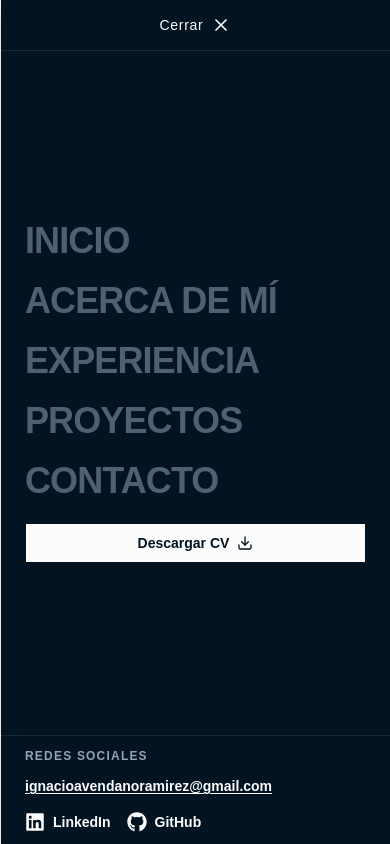
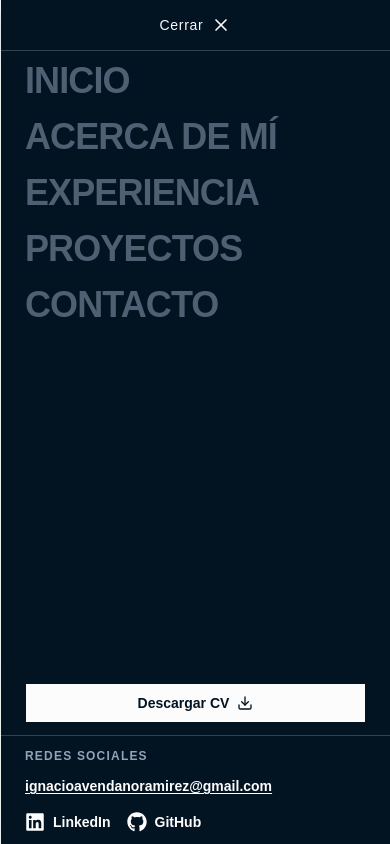
Before and after one commit to ignacioavendanor/ignacioavendanor.github.io, a React (Vite) app: page / in a window 390 px wide. Both pictures are taken after a click on the button "Menú". Shown: the top 844 px of the page. Built offline with nearby package versions, Linux system fonts and the light colour scheme; no server answers.

Commit message:
refactor: enhance Sidebar layout and styling for improved responsiveness and consistency

```diff
--- a/src/components/layouts/navigation/Sidebar.tsx
+++ b/src/components/layouts/navigation/Sidebar.tsx
@@ -27,14 +27,14 @@ export function Sidebar() {
         </Button>
       </div>
 
-      <Separator />
+      <Separator className="bg-primary-foreground/20" />
 
       {/* Nav items */}
       <nav
         aria-label={t('menu.title')}
-        className="flex grow flex-col justify-center px-6 sm:px-10 lg:px-14 py-2 sm:py-3 min-h-0"
+        className="flex min-h-0 flex-1 flex-col justify-between overflow-hidden px-6 py-3 sm:px-10 sm:py-4 lg:px-14"
       >
-        <ul className="flex flex-col gap-6 sm:gap-7 lg:gap-8 m-0 p-0 list-none">
+        <ul className="m-0 flex flex-col gap-5 p-0 list-none sm:gap-6 lg:gap-4 xl:gap-6">
           {navigationItems.map((item) => {
             const isActive = activeSection === item.id
 
@@ -44,7 +44,7 @@ export function Sidebar() {
                   href={`#${item.id}`}
                   onClick={closeMenu}
                   className={cn(
-                    'text-4xl sm:text-4xl lg:text-4xl font-black uppercase tracking-tight transition-colors w-fit block leading-none',
+                    'text-4xl sm:text-4xl lg:text-3xl xl:text-4xl font-black uppercase tracking-tight transition-colors w-fit block leading-none',
                     isActive
                       ? 'text-primary'
                       : 'text-muted-foreground hover:text-primary-foreground',
@@ -57,12 +57,12 @@ export function Sidebar() {
           })}
         </ul>
 
-        <div className="pt-6 sm:pt-7 shrink-0 *:w-full">
+        <div className="shrink-0 *:w-full">
           <DownloadCVButton />
         </div>
       </nav>
 
-      <Separator />
+      <Separator className="bg-primary-foreground/20" />
 
       {/* Footer */}
       <div className="flex shrink-0 flex-col gap-3 px-6 sm:px-10 lg:px-14 py-3 sm:py-4">
--- a/src/components/ui/sheet.tsx
+++ b/src/components/ui/sheet.tsx
@@ -51,7 +51,7 @@ function SheetContent({
         data-slot="sheet-content"
         data-side={side}
         className={cn(
-          'fixed z-50 flex flex-col gap-4 bg-popover bg-clip-padding text-sm text-popover-foreground shadow-lg transition duration-200 ease-in-out data-ending-style:opacity-0 data-starting-style:opacity-0 data-[side=bottom]:inset-x-0 data-[side=bottom]:bottom-0 data-[side=bottom]:h-auto data-[side=bottom]:border-t data-[side=bottom]:data-ending-style:translate-y-10 data-[side=bottom]:data-starting-style:translate-y-10 data-[side=left]:inset-y-0 data-[side=left]:left-0 data-[side=left]:h-full data-[side=left]:w-full data-[side=left]:border-r data-[side=left]:data-ending-style:translate-x-10 data-[side=left]:data-starting-style:translate-x-10 data-[side=right]:inset-y-0 data-[side=right]:right-0 data-[side=right]:h-full data-[side=right]:w-full data-[side=right]:border-l data-[side=right]:data-ending-style:translate-x-10 data-[side=right]:data-starting-style:translate-x-10 data-[side=top]:inset-x-0 data-[side=top]:top-0 data-[side=top]:h-auto data-[side=top]:border-b data-[side=top]:data-ending-style:translate-y-10 data-[side=top]:data-starting-style:translate-y-10 data-[side=left]:md:max-w-md data-[side=right]:lg:max-w-none data-[side=right]:lg:w-1/3',
+          'fixed z-50 flex flex-col gap-4 bg-popover bg-clip-padding text-sm text-popover-foreground shadow-lg transition duration-200 ease-in-out data-ending-style:opacity-0 data-starting-style:opacity-0 data-[side=bottom]:inset-x-0 data-[side=bottom]:bottom-0 data-[side=bottom]:h-auto data-[side=bottom]:border-t data-[side=bottom]:data-ending-style:translate-y-10 data-[side=bottom]:data-starting-style:translate-y-10 data-[side=left]:inset-y-0 data-[side=left]:left-0 data-[side=left]:h-full data-[side=left]:w-full data-[side=left]:border-r data-[side=left]:data-ending-style:translate-x-10 data-[side=left]:data-starting-style:translate-x-10 data-[side=right]:inset-y-0 data-[side=right]:right-0 data-[side=right]:h-full data-[side=right]:w-full data-[side=right]:border-l data-[side=right]:data-ending-style:translate-x-10 data-[side=right]:data-starting-style:translate-x-10 data-[side=top]:inset-x-0 data-[side=top]:top-0 data-[side=top]:h-auto data-[side=top]:border-b data-[side=top]:data-ending-style:translate-y-10 data-[side=top]:data-starting-style:translate-y-10 data-[side=left]:md:max-w-md data-[side=right]:lg:max-w-none data-[side=right]:lg:w-1/2 data-[side=right]:xl:w-1/3',
           className,
         )}
         {...props}
```
